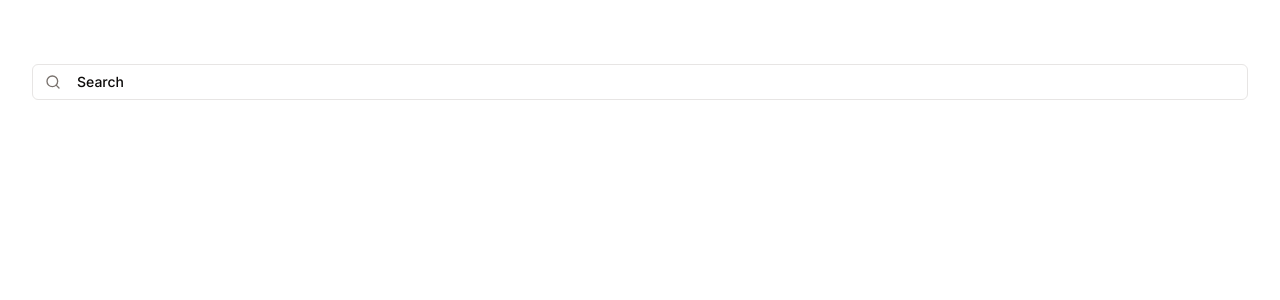
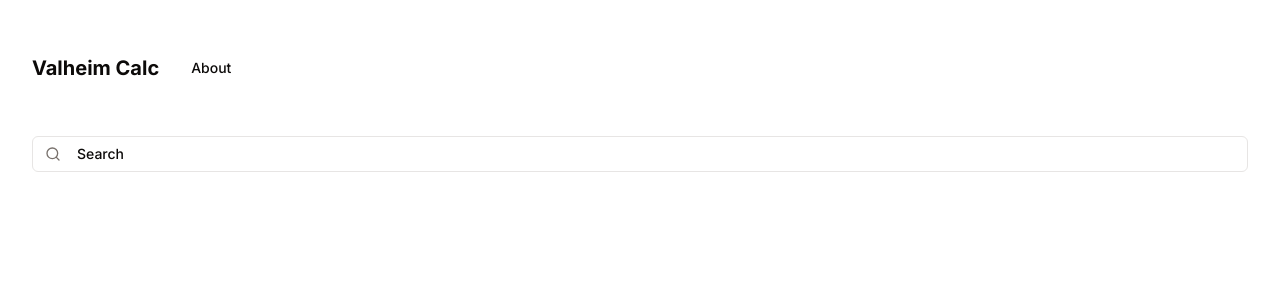
Before and after one commit to emilythedev/valheim-calculator, a React (Vite) app in the folder app/: page / in a window 1280 px wide. Shown: the top 300 px of the page. Built offline with nearby package versions, Linux system fonts and the light colour scheme.

Commit message:
add header and about content

```diff
--- a/app/index.html
+++ b/app/index.html
@@ -4,7 +4,7 @@
     <meta charset="UTF-8" />
     <link rel="icon" type="image/svg+xml" href="/vite.svg" />
     <meta name="viewport" content="width=device-width, initial-scale=1.0" />
-    <title>Valheim Calculator</title>
+    <title>Valheim Calc</title>
   </head>
   <body>
     <div id="root"></div>
--- a/app/src/pages/Home.tsx
+++ b/app/src/pages/Home.tsx
@@ -3,6 +3,7 @@ import RecipeDetailsDialog from '@/features/recipes/RecipeDetailsDialog';
 import RecipeShelf from '@/features/recipes/Shelf';
 import Summary from '@/features/recipes/Summary';
 import { shelfEmptyAtom } from '@/shared/atoms';
+import Header from '@/widgets/Header';
 import { useAtomValue } from 'jotai';
 
 const Layout = () => {
@@ -10,7 +11,8 @@ const Layout = () => {
 
   return (
     <>
-      <div className="container pb-16 pt-16">
+      <div className="container pb-16">
+        <Header />
         <div className="flex flex-col gap-12">
           <div className="flex flex-col align-center gap-12">
             <EntitySelector />
--- /dev/null
+++ b/app/src/widgets/Header.tsx
@@ -0,0 +1,59 @@
+import { Button } from '@/shared/ui/button';
+import { Dialog, DialogContent, DialogDescription, DialogHeader, DialogTitle, DialogTrigger } from '@/shared/ui/dialog';
+
+const content = [
+  {
+    title: 'Disclaimer',
+    content: 'This website is fan-made for the game Valheim and is not affiliated with Iron Gate Studio or its partners. The information provided on this website is based on publicly available knowledge and may contain errors or omissions. The website and its creators are not responsible for any damages or losses resulting from the use of this information.',
+  },
+  {
+    title: 'Privacy Policy',
+    content: 'This website does not collect any personal user data. All information used by the crafting calculator is stored locally on your device and is not transmitted or shared with any third party.',
+  },
+  {
+    title: 'Terms of Service',
+    content: 'By using this website, you agree to use it for personal, non-commercial purposes. You agree not to use the website in any way that could harm, disable, or impair the website or interfere with any other user\'s use of the website.',
+  },
+  {
+    title: 'Copyright',
+    content: 'All game content, including but not limited to images, logos, and game mechanics, is the property of Iron Gate Studio. This website uses fair use guidelines to provide a crafting calculator as a tool for players.',
+  }
+];
+
+const AboutDialog = () => {
+  return (
+    <Dialog>
+      <DialogTrigger asChild><Button variant="ghost">About</Button></DialogTrigger>
+      <DialogContent>
+        <DialogHeader>
+          <DialogTitle>About Valheim Calc</DialogTitle>
+          <DialogDescription />
+        </DialogHeader>
+        <div className="space-y-12">
+          <p className="text-sm leading-normal tracking-wide">
+            You can quickly and easily calculate the resources needed for any item in Valheim using Valheim Calc. Whether you're building a base or crafting a set of armors, this tool will help you plan your crafting efficiently.
+          </p>
+          {content.map(({ title, content }) => {
+            return (
+              <div key={title} className="space-y-4">
+                <h2 className="text-lg font-semibold">{title}</h2>
+                <p className="text-sm leading-normal tracking-wide">{content}</p>
+              </div>
+            );
+          })}
+        </div>
+      </DialogContent>
+    </Dialog>
+  );
+};
+
+const Header = () => {
+  return (
+    <div className="flex items-center gap-4 py-12">
+      <h1 className="text-xl font-bold">Valheim Calc</h1>
+      <AboutDialog />
+    </div>
+  );
+};
+
+export default Header;
```
